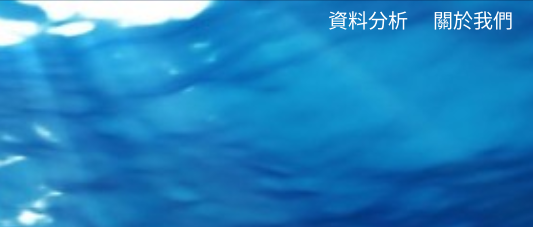
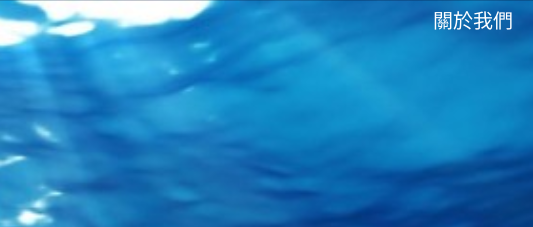
Before and after one commit to yueming-Chen/fish, a plain HTML site: page view/about.html in a window 1280 px wide. Shown: the top 227 px of the page, 747-1280 px from the left. Drawn offline with Linux system fonts and the light colour scheme; a web font is replaced by a local one.

Commit message:
刪除analysis

```diff
--- a/view/about.html
+++ b/view/about.html
@@ -15,7 +15,6 @@
 		</a>
 		<div class="menu menuLight">
 			<ul>
-				<li><a href="analysis.html">資料分析</a></li>
 				<li><a href="about.html">關於我們</a></li>
 			</ul>
 		</div>
```
